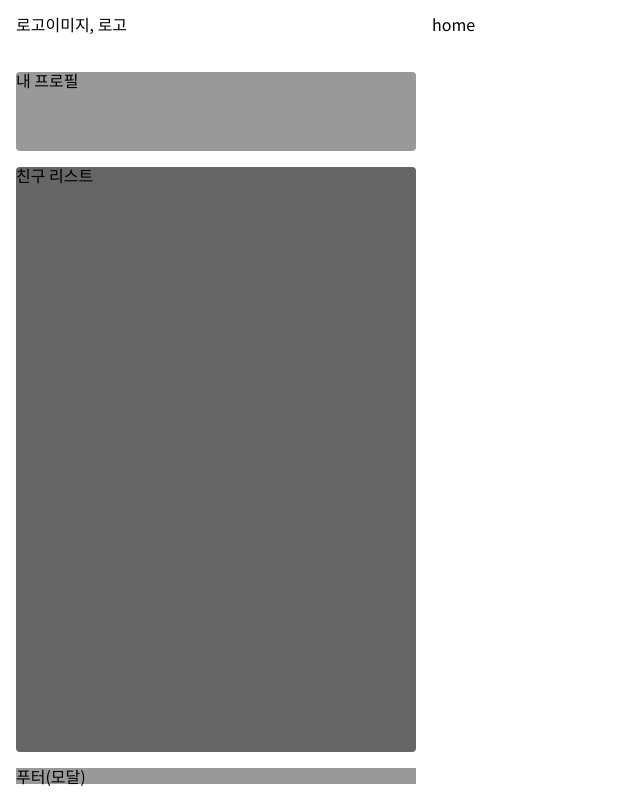
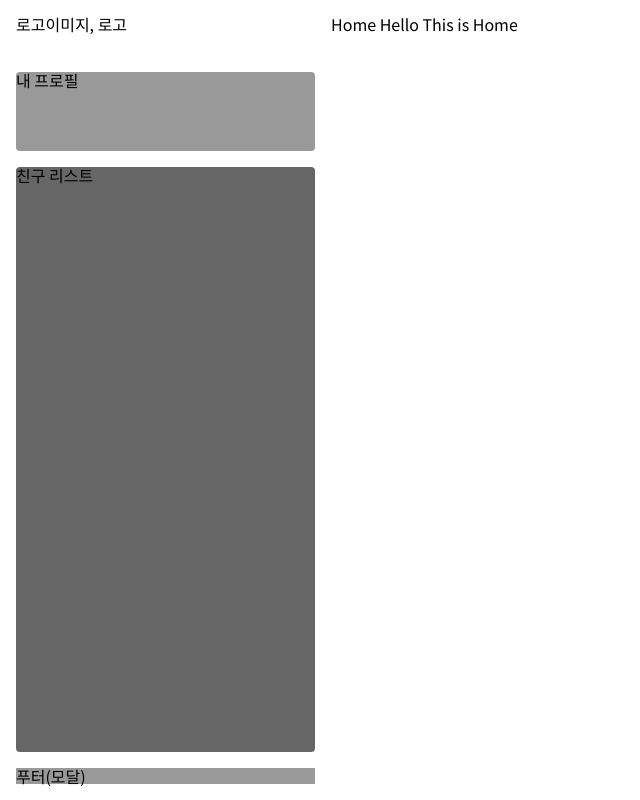
Before and after one commit to nowirte/MaeilMail, a React (Create React App) app in the folder client/: page / in a window 1280 px wide. Shown: the whole page, without its empty margins (0-640 px from the left). Built offline with nearby package versions, Linux system fonts and the light colour scheme.

Commit message:
setup: MainWrapper 추가

```diff
--- a/client/src/App.js
+++ b/client/src/App.js
@@ -1,7 +1,7 @@
 import React from 'react';
 import { BrowserRouter as Router, Routes, Route } from 'react-router-dom';
 import SideBar from './components/sidebar';
-import Home from './pages/Home';
+import Home from './pages/home';
 import Friend from './pages/friend';
 import SignUp from './pages/signup';
 
--- a/client/src/pages/Home.jsx
+++ /dev/null
@@ -1,7 +0,0 @@
-import React from 'react';
-
-const Home = () => {
-  return <div>home</div>;
-};
-
-export default Home;
--- a/client/src/pages/Home/index.jsx
+++ b/client/src/pages/Home/index.jsx
@@ -2,7 +2,7 @@ import React from 'react';
 import MainWrapper from '../../components/common';
 
 const Home = () => {
-  return <MainWrapper>Home</MainWrapper>;
+  return <MainWrapper>Home Hello This is Home</MainWrapper>;
 };
 
 export default Home;
```
